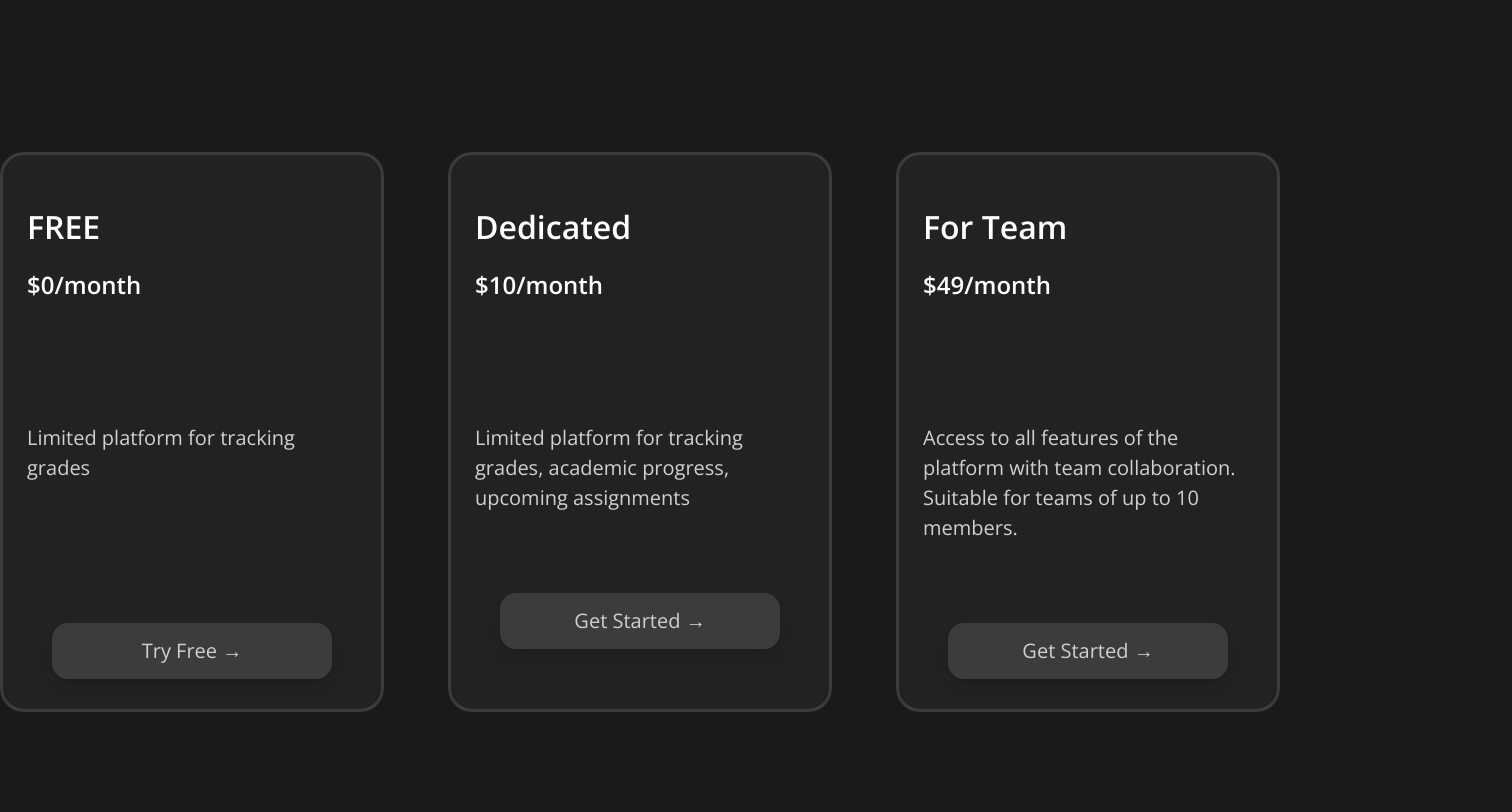
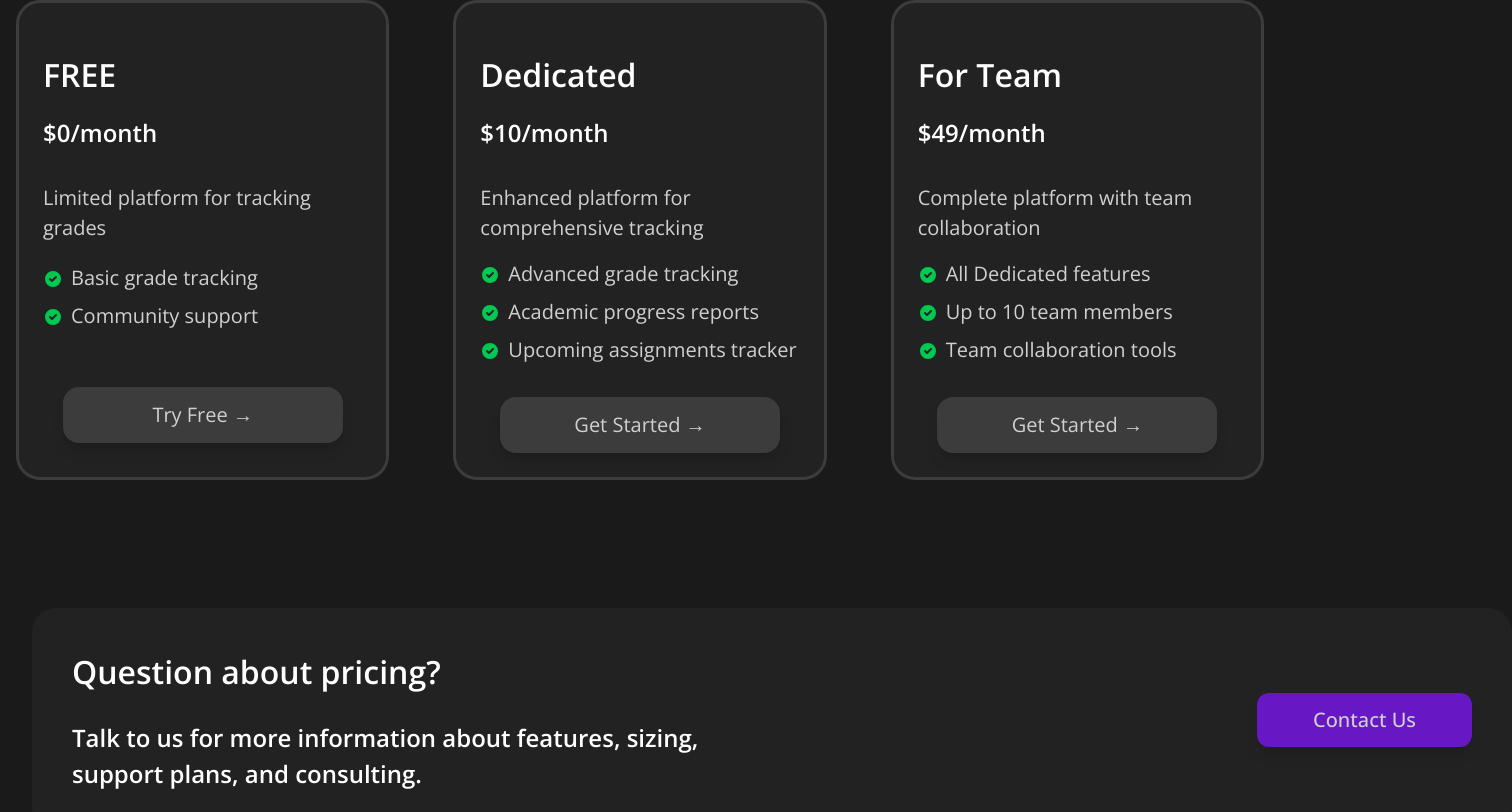
Before and after one commit to JakubMazurek08/gradesync, a React (Vite) app in the folder frontend/: page /pricing in a window 1280 px wide. Shown: the part 280-1092 px from the top of the page, 1512 px wide, since content can reach past the window. Built offline with nearby package versions, Linux system fonts and the light colour scheme.

Commit message:
VERY BIG UPGRADE FOR CARDS IN Pricing Page and VERY BIG RESPONSIVE

```diff
--- a/frontend/src/pages/PricingLP.tsx
+++ b/frontend/src/pages/PricingLP.tsx
@@ -1,83 +1,164 @@
 import {Text} from "../components/Text.tsx";
 import {NavBar} from "../components/NavBar.tsx";
 import {Link} from "react-router-dom";
-import {Button} from "../components/Button.tsx";
 import {Footer} from "../components/Footer.tsx";
 
 export const PricingLP = () => {
-
-
     return (
-        <>
+        <div className="flex flex-col min-h-screen">
             <NavBar />
-            <div className="container mt-20 ml-30 pt-10 pl-10">
-                <Text type="h1">GradeSync Plans</Text>
+            <div className="container mx-auto px-4 md:px-8 pt-8 md:pt-16">
+                <Text type="h1" className="text-4xl font-bold">GradeSync Plans</Text>
             </div>
-            <div className="flex flex-row justify-center gap-16 pt-40">
-                <div className="bg-mediumgray w-100 h-140 rounded-3xl border-3 border-mediumlight-gray transform-gpu transition-all duration-500 hover:scale-105 hover:shadow-2xl hover:translate-y-2 hover:bg-opacity-90">
+            <div className="flex flex-col md:flex-row justify-center gap-6 md:gap-8 lg:gap-16 px-4 py-8 md:py-16">
+                {/* First card*/}
+                <div className="bg-mediumgray w-full md:w-80 lg:w-96 rounded-3xl border-3 border-mediumlight-gray transform-gpu transition-all duration-500 hover:scale-105 hover:shadow-2xl hover:translate-y-2 hover:bg-opacity-90">
                     <div className='p-6 pt-12'>
                         <div>
-                        <Text type='h3'>FREE</Text>
+                            <Text type='h3' className="font-bold">FREE</Text>
                         </div>
-                        <div className='pt-4'><Text type='h4'>$0/month</Text> </div>
-                        <div className='pt-30'> <Text type='p'>Limited platform for tracking grades</Text></div>
+                        <div className='pt-4'>
+                            <Text type='h4' className="font-semibold">$0/month</Text>
+                        </div>
+                        <div className='pt-8'>
+                            <Text type='p'>Limited platform for tracking grades</Text>
+                            {/* Te funkcje*/}
+                            <ul className="mt-5 space-y-2">
+                                <li className="flex items-start">
+                                    <svg className="w-5 h-5 text-green-500 mr-2 mt-1.5" fill="currentColor" viewBox="0 0 20 20">
+                                        <path fillRule="evenodd" d="M10 18a8 8 0 100-16 8 8 0 000 16zm3.707-9.293a1 1 0 00-1.414-1.414L9 10.586 7.707 9.293a1 1 0 00-1.414 1.414l2 2a1 1 0 001.414 0l4-4z" clipRule="evenodd" />
+                                    </svg>
+                                    <Text type='p'>Basic grade tracking</Text>
+                                </li>
+                                <li className="flex items-start">
+                                    <svg className="w-5 h-5 text-green-500 mr-2 mt-1.5" fill="currentColor" viewBox="0 0 20 20">
+                                        <path fillRule="evenodd" d="M10 18a8 8 0 100-16 8 8 0 000 16zm3.707-9.293a1 1 0 00-1.414-1.414L9 10.586 7.707 9.293a1 1 0 00-1.414 1.414l2 2a1 1 0 001.414 0l4-4z" clipRule="evenodd" />
+                                    </svg>
+                                    <Text type='p'>Community support</Text>
+                                </li>
+                            </ul>
+                        </div>
                         <Link to="/">
-                            <div className="bg-mediumlight-gray w-70 h-14 mt-35 mx-auto flex items-center justify-center rounded-2xl shadow-lg transition-all duration-300 hover:scale-105 hover:bg-purple-500 hover:text-white hover:shadow-2xl hover:translate-y-1">
-                                <Text type="p">Try Free →</Text>
+                            <div className="bg-mediumlight-gray w-full md:w-4/5 lg:w-70 h-14 mt-14 mx-auto flex items-center justify-center rounded-2xl shadow-lg transition-all duration-300 hover:scale-105 hover:bg-purple-500 hover:text-white hover:shadow-2xl hover:translate-y-1">
+                                <Text type="p" className="font-medium">Try Free →</Text>
                             </div>
                         </Link>
                     </div>
                 </div>
-                {/*Tutaj mamy 2 karte*/}
-                <div className="bg-mediumgray w-100 h-140 rounded-3xl border-3 border-mediumlight-gray transform-gpu transition-all duration-500 hover:scale-105 hover:shadow-2xl hover:translate-y-2 hover:bg-opacity-90">
+
+                {/* Second card */}
+                <div className="bg-mediumgray w-full md:w-80 lg:w-96 rounded-3xl border-3 border-mediumlight-gray transform-gpu transition-all duration-500 hover:scale-105 hover:shadow-2xl hover:translate-y-2 hover:bg-opacity-90">
                     <div className='p-6 pt-12'>
                         <div>
-                            <Text type='h3'>Dedicated</Text>
+                            <Text type='h3' className="font-bold">Dedicated</Text>
                         </div>
-                        <div className='pt-4'><Text type='h4'>$10/month</Text> </div>
-                        <div className='pt-30'> <Text type='p'>Limited platform for tracking grades, academic progress, upcoming assignments</Text></div>
+                        <div className='pt-4'>
+                            <Text type='h4' className="font-semibold">$10/month</Text>
+                        </div>
+                        <div className='pt-8'>
+                            <Text type='p'>Enhanced platform for comprehensive tracking</Text>
+
+                            {/* te funkcje */}
+                            <ul className="mt-4 space-y-2">
+                                <li className="flex items-start">
+                                    <svg className="w-5 h-5 text-green-500 mr-2 mt-1.5" fill="currentColor" viewBox="0 0 20 20">
+                                        <path fillRule="evenodd" d="M10 18a8 8 0 100-16 8 8 0 000 16zm3.707-9.293a1 1 0 00-1.414-1.414L9 10.586 7.707 9.293a1 1 0 00-1.414 1.414l2 2a1 1 0 001.414 0l4-4z" clipRule="evenodd" />
+                                    </svg>
+                                    <Text to='p'>Advanced grade tracking</Text>
+                                </li>
+                                <li className="flex items-start">
+                                    <svg className="w-5 h-5 text-green-500 mr-2 mt-1.5" fill="currentColor" viewBox="0 0 20 20">
+                                        <path fillRule="evenodd" d="M10 18a8 8 0 100-16 8 8 0 000 16zm3.707-9.293a1 1 0 00-1.414-1.414L9 10.586 7.707 9.293a1 1 0 00-1.414 1.414l2 2a1 1 0 001.414 0l4-4z" clipRule="evenodd" />
+                                    </svg>
+                                    <Text type='p'>Academic progress reports</Text>
+                                </li>
+                                <li className="flex items-start">
+                                    <svg className="w-5 h-5 text-green-500 mr-2 mt-1.5" fill="currentColor" viewBox="0 0 20 20">
+                                        <path fillRule="evenodd" d="M10 18a8 8 0 100-16 8 8 0 000 16zm3.707-9.293a1 1 0 00-1.414-1.414L9 10.586 7.707 9.293a1 1 0 00-1.414 1.414l2 2a1 1 0 001.414 0l4-4z" clipRule="evenodd" />
+                                    </svg>
+                                    <Text type='p'>Upcoming assignments tracker</Text>
+                                </li>
+                            </ul>
+                        </div>
                         <Link to="/">
-                            <div className="bg-mediumlight-gray w-70 h-14 mt-20 mx-auto flex items-center justify-center rounded-2xl shadow-lg transition-all duration-300 hover:scale-105 hover:bg-purple-500 hover:text-white hover:shadow-2xl hover:translate-y-1">
-                                <Text type="p">Get Started →</Text>
+                            <div className="bg-mediumlight-gray w-full md:w-4/5 lg:w-70 h-14 mt-8 mx-auto flex items-center justify-center rounded-2xl shadow-lg transition-all duration-300 hover:scale-105 hover:bg-purple-500 hover:text-white hover:shadow-2xl hover:translate-y-1">
+                                <Text type="p" className="font-medium">Get Started →</Text>
                             </div>
                         </Link>
                     </div>
                 </div>
-                {/*Tutaj mamy 3 karte*/}
-                <div className="bg-mediumgray w-100 h-140 rounded-3xl border-3 border-mediumlight-gray transform-gpu transition-all duration-500 hover:scale-105 hover:shadow-2xl hover:translate-y-2 hover:bg-opacity-90">
+
+                {/* Third card */}
+                <div className="bg-mediumgray w-full md:w-80 lg:w-96 rounded-3xl border-3 border-mediumlight-gray transform-gpu transition-all duration-500 hover:scale-105 hover:shadow-2xl hover:translate-y-2 hover:bg-opacity-90">
                     <div className='p-6 pt-12'>
                         <div>
-                            <Text type='h3'>For Team</Text>
+                            <Text type='h3' className="font-bold">For Team</Text>
                         </div>
-                        <div className='pt-4'><Text type='h4'>$49/month</Text> </div>
-                        <div className='pt-30'> <Text type='p'>Access to all features of the platform with team collaboration. Suitable for teams of up to 10 members.</Text></div>
+                        <div className='pt-4'>
+                            <Text type='h4' className="font-semibold">$49/month</Text>
+                        </div>
+                        <div className='pt-8'>
+                            <Text type='p'>Complete platform with team collaboration</Text>
+
+                            {/* te funkcje */}
+                            <ul className="mt-4 space-y-2">
+                                <li className="flex items-start">
+                                    <svg className="w-5 h-5 text-green-500 mr-2 mt-1.5" fill="currentColor" viewBox="0 0 20 20">
+                                        <path fillRule="evenodd" d="M10 18a8 8 0 100-16 8 8 0 000 16zm3.707-9.293a1 1 0 00-1.414-1.414L9 10.586 7.707 9.293a1 1 0 00-1.414 1.414l2 2a1 1 0 001.414 0l4-4z" clipRule="evenodd" />
+                                    </svg>
+                                    <Text type='p'>All Dedicated features</Text>
+                                </li>
+                                <li className="flex items-start">
+                                    <svg className="w-5 h-5 text-green-500 mr-2 mt-1.5" fill="currentColor" viewBox="0 0 20 20">
+                                        <path fillRule="evenodd" d="M10 18a8 8 0 100-16 8 8 0 000 16zm3.707-9.293a1 1 0 00-1.414-1.414L9 10.586 7.707 9.293a1 1 0 00-1.414 1.414l2 2a1 1 0 001.414 0l4-4z" clipRule="evenodd" />
+                                    </svg>
+                                    <Text type='p'>Up to 10 team members</Text>
+                                </li>
+                                <li className="flex items-start">
+                                    <svg className="w-5 h-5 text-green-500 mr-2 mt-1.5" fill="currentColor" viewBox="0 0 20 20">
+                                        <path fillRule="evenodd" d="M10 18a8 8 0 100-16 8 8 0 000 16zm3.707-9.293a1 1 0 00-1.414-1.414L9 10.586 7.707 9.293a1 1 0 00-1.414 1.414l2 2a1 1 0 001.414 0l4-4z" clipRule="evenodd" />
+                                    </svg>
+                                    <Text type='p'>Team collaboration tools</Text>
+                                </li>
+                            </ul>
+                        </div>
                         <Link to="/">
-                            <div className="bg-mediumlight-gray w-70 h-14 mt-20 mx-auto flex items-center justify-center rounded-2xl shadow-lg transition-all duration-300 hover:scale-105 hover:bg-purple-500 hover:text-white hover:shadow-2xl hover:translate-y-1">
-                                <Text type="p">Get Started →</Text>
+                            <div className="bg-mediumlight-gray w-full md:w-4/5 lg:w-70 h-14 mt-8 mx-auto flex items-center justify-center rounded-2xl shadow-lg transition-all duration-300 hover:scale-105 hover:bg-purple-500 hover:text-white hover:shadow-2xl hover:translate-y-1">
+                                <Text type="p" className="font-medium">Get Started →</Text>
                             </div>
                         </Link>
                     </div>
                 </div>
             </div>
-            {/*Tutaj mamy ten question*/}
-            <div className="bg-mediumgray w-370 h-70 mx-auto mt-45 rounded-3xl flex flex-row justify-between p-10 mb-40 ">
-                <div className="flex flex-col">
-                    <div className="mb-6">
-                        <Text type="h3">Question about pricing?</Text>
+
+            {/* Question Section */}
+            <div className="container mx-auto px-4 md:px-8 py-8 md:py-16">
+                <div className="bg-mediumgray w-full md:w-4/5 lg:w-370 rounded-3xl flex flex-col md:flex-row justify-between p-6 md:p-10 mb-8 md:mb-16 lg:mb-40 mx-auto">
+                    <div className="flex flex-col mb-6 md:mb-0">
+                        <div className="mb-4 md:mb-6">
+                            <Text type="h3" className="font-bold">Question about pricing?</Text>
                         </div>
                         <div>
-                        <Text type="h4">Talk to us for more information about features, sizing, <br/> support plans, and consulting.</Text>
+                            <Text type="h4" className="font-medium">
+                                Talk to us for more information about features, sizing, <br className="hidden md:block" />
+                                support plans, and consulting.
+                            </Text>
                         </div>
                     </div>
-                <div className="flex items-center">
+                    <div className="flex items-center justify-center md:justify-end">
                         <Link to="/">
-                        <div className="bg-purple-500 hover:bg-blue-500 mr-16 text-white px-14 py-3 rounded-xl shadow-lg transition-all duration-300 hover:scale-105 hover:shadow-xl font-medium flex items-center gap-2">
+                            <div className="bg-purple-500 hover:bg-blue-500 text-white px-6 md:px-14 py-3 rounded-xl shadow-lg transition-all duration-300 hover:scale-105 hover:shadow-xl font-medium flex items-center gap-2">
                                 <Text type="p">Contact Us</Text>
                             </div>
                         </Link>
                     </div>
                 </div>
+            </div>
+
+            {/* Footer */}
+            <div className="mt-auto">
                 <Footer />
-        </>
-    )
+            </div>
+        </div>
+    );
 }
```
Lines whose indentation alone changed are shown as unchanged.
